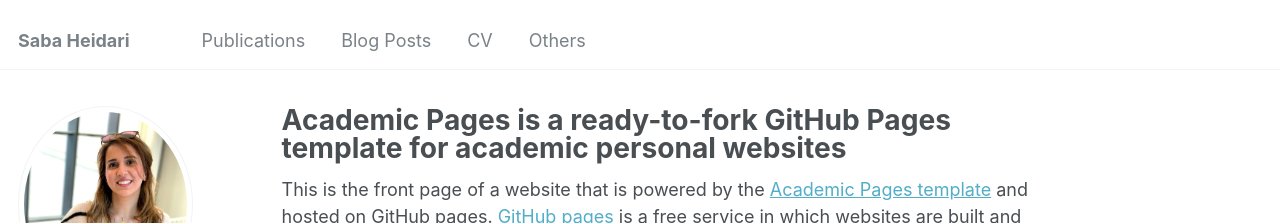
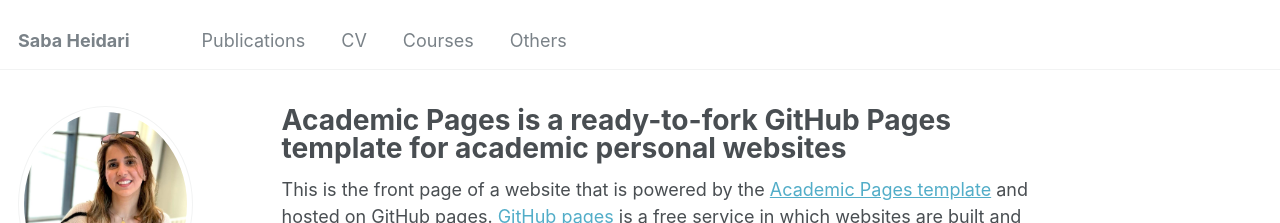
Before and after one commit to Saba-Heidari/Saba-Heidari.github.io, a Jekyll site: the page built from _pages/about.md, in a window 1280 px wide. Shown: the top 223 px of the page. Built offline with Jekyll 4.4.1, drawn with Linux system fonts in a browser that asks for light colours; some web fonts are replaced.

Commit message:
Update navigation.yml

```diff
--- a/_data/navigation.yml
+++ b/_data/navigation.yml
@@ -16,12 +16,12 @@ main:
 
   # - title: "Portfolio"
   #   url: /portfolio/
-
-  - title: "Blog Posts"
-    url: /year-archive/
-
   - title: "CV"
     url: /cv/
 
+  - title: "Courses"
+    url: /Courses/
+
+
   - title: "Others"
     url: /Others/
```
